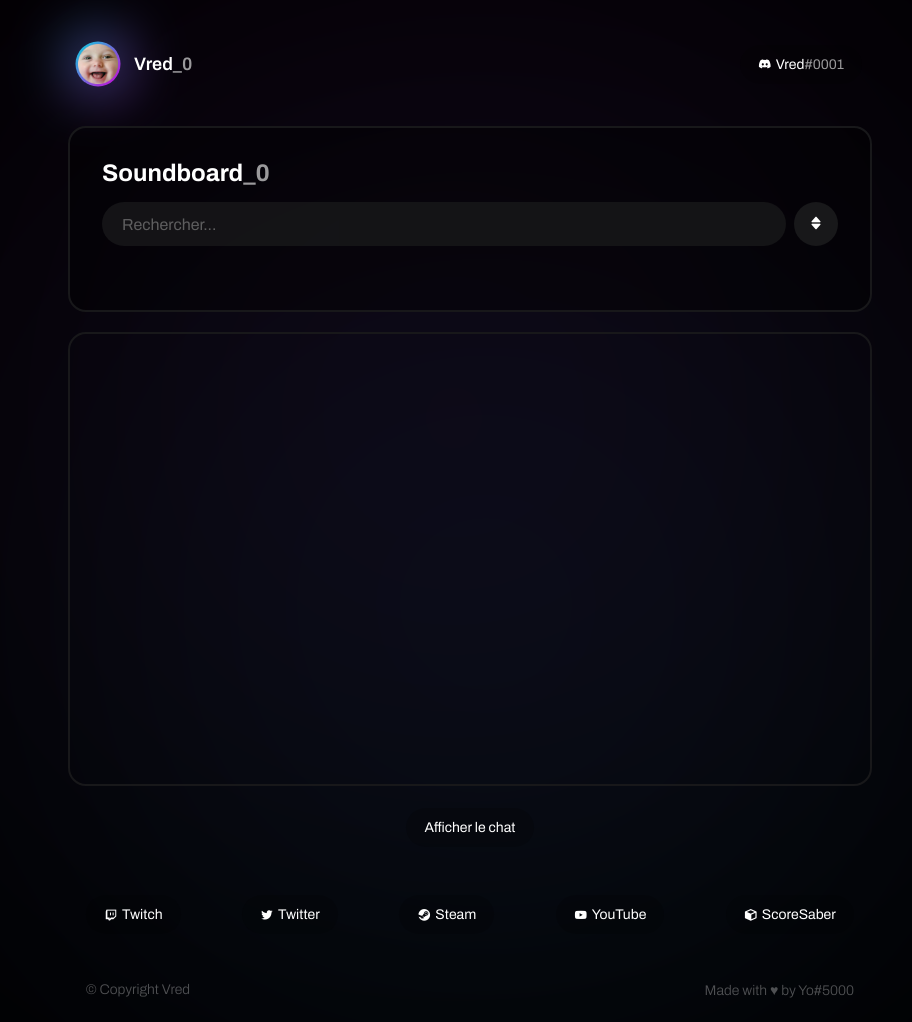
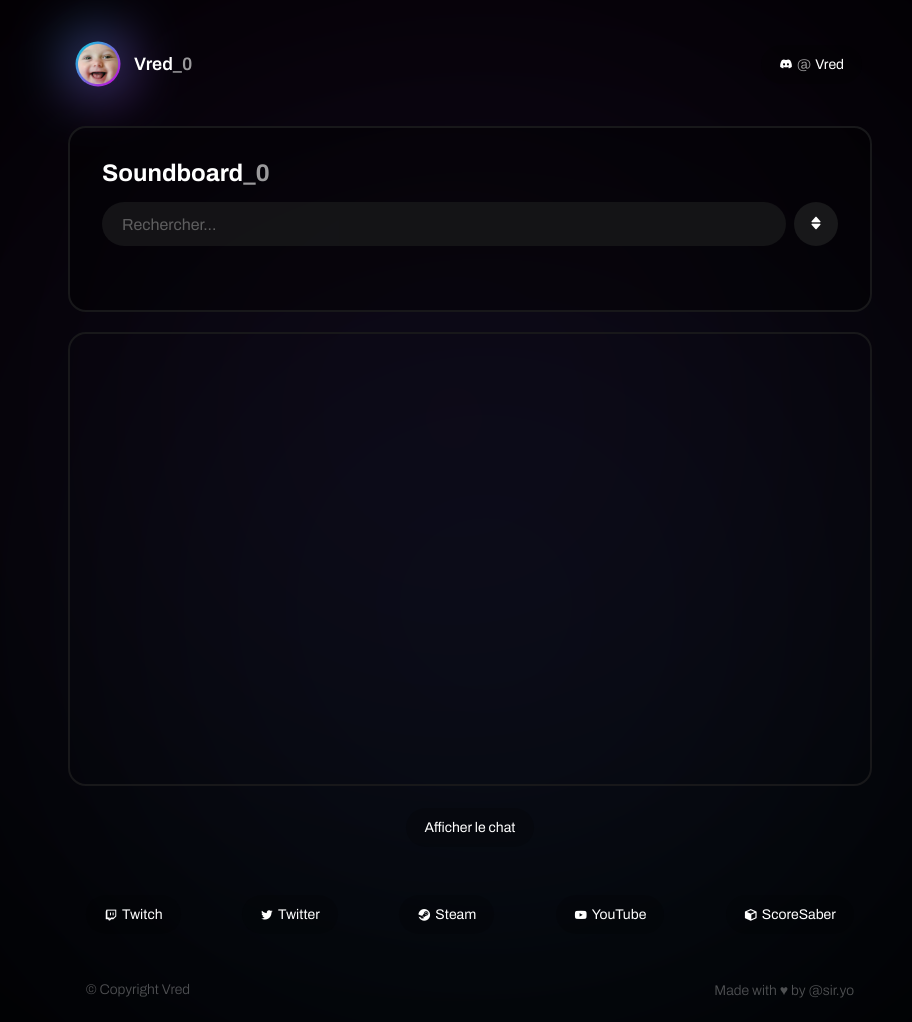
Before and after one commit to tu0mas/tu0mas.github.io, a plain HTML site: page index.html in a window 1280 px wide. Shown: the whole page, without its empty margins (170-1082 px from the left). Drawn offline with nearby package versions, Linux system fonts and the light colour scheme; grey boxes are pictures that could not be loaded; a script that the page names is missing.

Commit message:
Update index.html
discord username update

```diff
--- a/index.html
+++ b/index.html
@@ -24,7 +24,7 @@
       </div>
       <div class="social-link">
         <i class='bx bxl-discord-alt' ></i>
-        <p>Vred<span class="reduced-opacity">#0001</span></p>
+        <span class="reduced-opacity">@</span><p>Vred</p>
       </div>
   </header>
 
@@ -89,7 +89,7 @@
     </div>
     <div class="footer-secondary reduced-opacity">
       <p>© Copyright Vred <span class="current-year"></span></p>
-      <p>Made with ♥ by Yo#5000</p>
+      <p>Made with ♥ by @sir.yo</p>
     </div>
   </footer>
 
```
